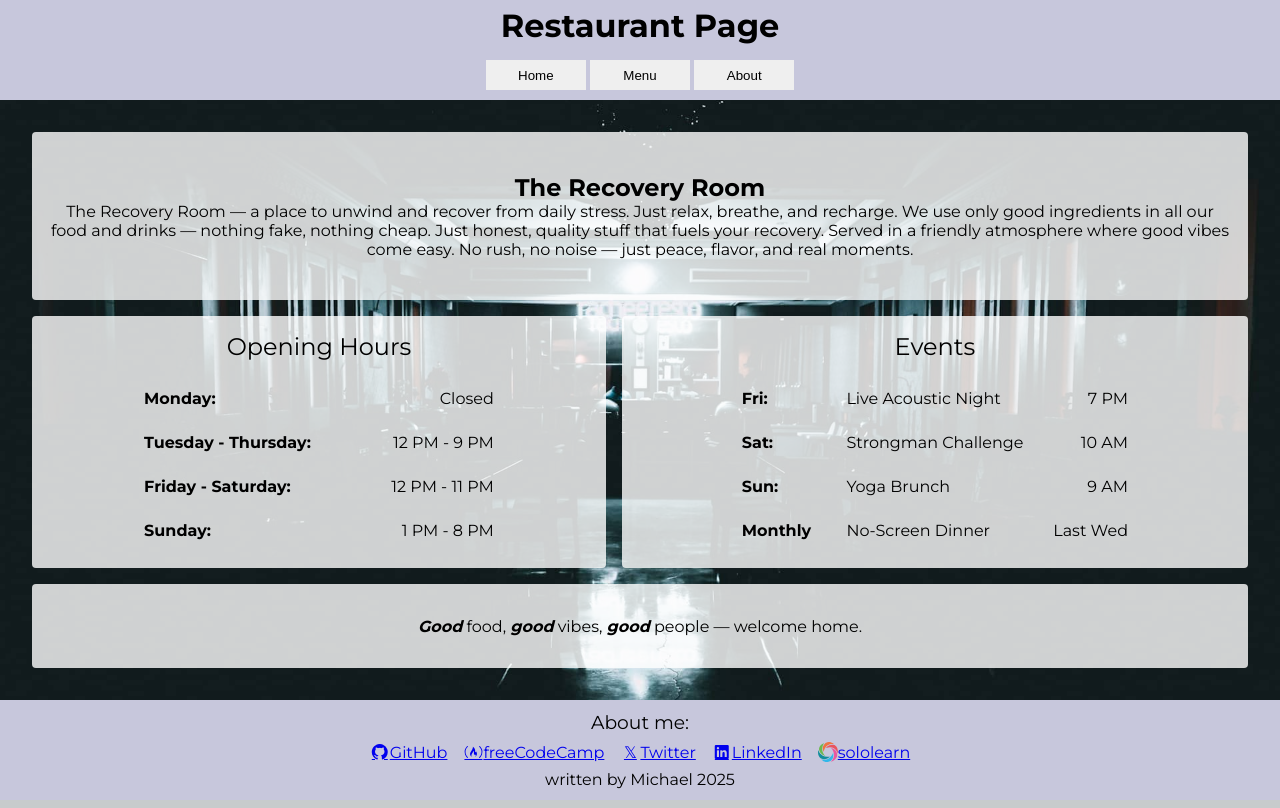
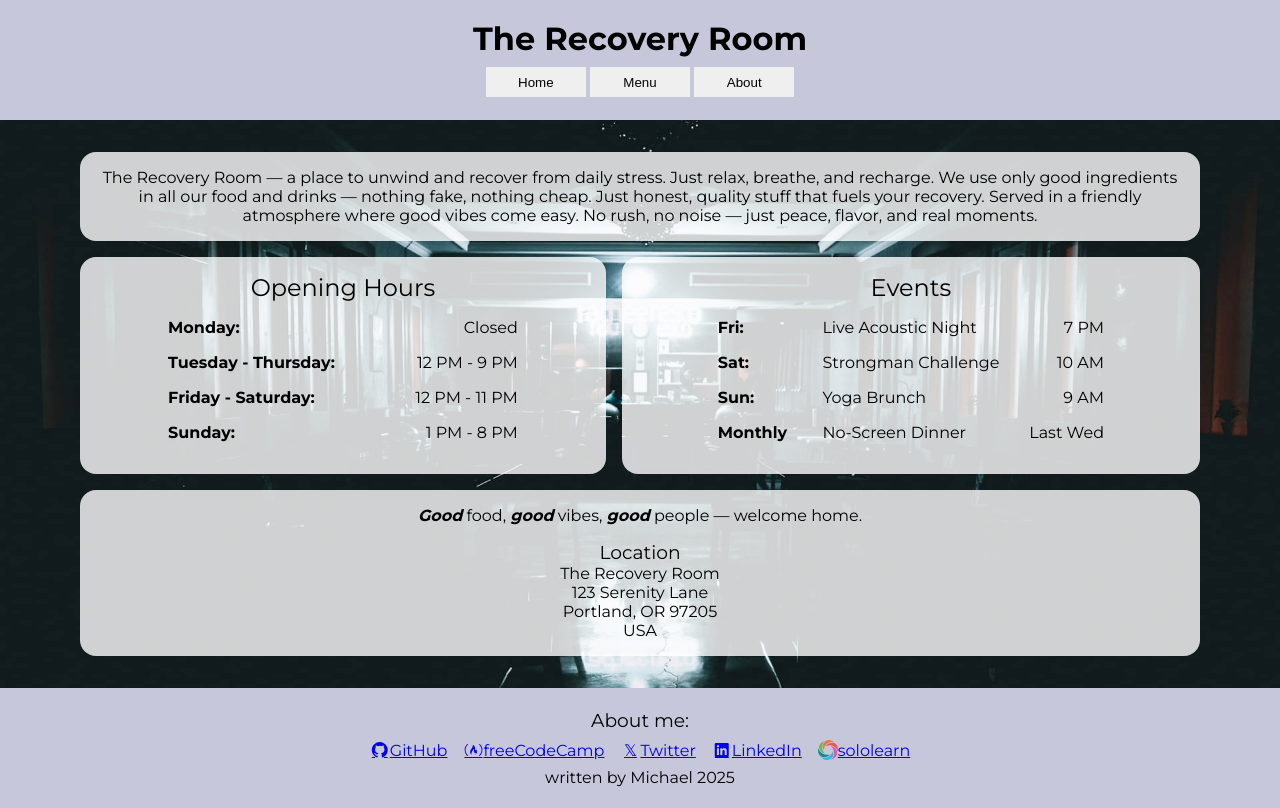
Before and after one commit to MightyCharm/restaurant-page2, a website built with webpack: page src/template.html in a window 1280 px wide. Built offline with nearby package versions, Linux system fonts and the light colour scheme.

Commit message:
feat(footer): add location details and adjust layout

```diff
--- a/src/home.js
+++ b/src/home.js
@@ -8,21 +8,14 @@ function createHomeModule() {
 
 function createHeader() {
   const header = document.createElement("header");
-  const h2 = document.createElement("h2");
   const para = document.createElement("p");
-
   header.classList.add("card", "card-home-header");
-
-  h2.textContent = "The Recovery Room";
   para.textContent = `The Recovery Room — a place to unwind and recover from daily \
     stress. Just relax, breathe, and recharge. We use only good ingredients in all \
     our food and drinks — nothing fake, nothing cheap. Just honest, quality stuff \
     that fuels your recovery. Served in a friendly atmosphere where good vibes come \
     easy. No rush, no noise — just peace, flavor, and real moments.`;
-
-  header.appendChild(h2);
   header.appendChild(para);
-
   return header;
 }
 
@@ -110,11 +103,26 @@ function createEvents() {
 
 function createFooter() {
   const footer = document.createElement("footer");
-  const para = document.createElement("p");
+  const para1 = document.createElement("p");
+  const div = document.createElement("div");
+  const h3 = document.createElement("h3");
+  const para2 = document.createElement("p");
+
+  para1.classList.add("sentence");
+  div.classList.add("location");
   footer.classList.add("card", "card-home-footer");
-  para.innerHTML =
+
+  para1.innerHTML =
     "<span>Good</span> food, <span>good</span> vibes, <span>good</span> people — welcome home.";
-  footer.appendChild(para);
+  h3.textContent = "Location";
+  para2.innerHTML =
+    "The Recovery Room<br />123 Serenity Lane<br />Portland, OR 97205<br />USA";
+
+  div.appendChild(h3);
+  div.appendChild(para2);
+
+  footer.appendChild(para1);
+  footer.appendChild(div);
   return footer;
 }
 
--- a/src/styles.css
+++ b/src/styles.css
@@ -16,10 +16,6 @@ html {
   font-size: 16px;
 }
 
-html,body {
-  height: 100vh;
-}
-
 body {
   background-color: hsl(195, 4%, 79%);
   font-family: "Montserrat", sans-serif;
@@ -27,17 +23,23 @@ body {
 
 .container {
   display: grid;
-  grid-template-rows: 100px 1fr 100px;
+  grid-template-rows: 120px 1fr 120px;
   height: 100%;
   /* border: 1px solid red; */
 }
 
+/* header page ================================================ */
 .container-header {
   display: grid;
   grid-template-rows: 1fr 1fr;
   justify-items: center;
   align-items: center;
 
+  position: sticky;
+  top: 0;
+  left: 0;
+  right: 0;
+  padding: 1rem;
   /* border: 1px solid blue; */
   background-color: var(--bg-header);
 }
@@ -52,14 +54,16 @@ body {
   background-color: pink;
 }
 
+/* main page ================================================ */
 .container-main {
   min-height: 100%;
   background-color: var(--bg-main);
+  /* border: 5px solid red; */
 }
 
 .content {
   display: grid;
-  padding: 2rem;
+  padding: 2rem 5rem;
 
   min-height: 100%;
   grid-template-rows: min-content 1fr;
@@ -67,22 +71,23 @@ body {
   background-image: url("images/restaurant-dark.jpg");
   background-position: center;
   background-size: cover;
+
+  /* border: 10px solid pink; */
 }
 
 .card {
-  padding: 1rem;
   background-color: hsla(0, 0%, 100%, 0.8);
-  border-radius: 4px;
+  border-radius: 16px;
   /* border: 1px solid hsl(0, 0%, 80%); */
 }
 
-/**/
+/* Home Module*/
 .home-module {
   grid-template-areas:
     "header header"
     "hours events"
     "footer footer";
-  grid-template-rows: 2fr 3fr 1fr;
+  grid-template-rows: auto auto auto;
   gap: 1rem;
   /* border: 5px solid red; */
 }
@@ -92,13 +97,11 @@ body {
 
   display: flex;
   flex-direction: column;
-  /* align-items: center; */
   justify-content: center;
   text-align: center;
+  padding: 1rem;
   /* border: 2px solid blue; */
 }
-
-
 
 .card-home-hours {
   grid-area: hours;
@@ -106,7 +109,10 @@ body {
   display: flex;
   flex-direction: column;
   align-items: center;
+  text-align: center;
   gap: 1rem;
+  padding-top: 1rem;
+  padding-bottom: 2rem;
   /* border: 1px solid green; */
 }
 
@@ -117,12 +123,15 @@ body {
   flex-direction: column;
   align-items: center;
   gap: 1rem;
+    padding-top: 1rem;
+  padding-bottom: 2rem;
   /* border: 1px solid red; */
 }
 
 .card-home-hours > h2,
 .card-home-events > h2 {
   font-weight: normal;
+  /* border: 1px solid red; */
 }
 
 .card-home-hours > ul,
@@ -130,9 +139,11 @@ body {
   display: grid;
   justify-content: center;
   align-items: center;
+  gap: 1rem;
 
   height: 100%;
   list-style-type: none;
+
   /* border: 5px solid blue; */
 }
 
@@ -140,13 +151,11 @@ body {
   display: grid;
   grid-template-columns: 1fr 1fr;
   justify-items: start;
-  /* align-items: center; */
   gap: 1rem;
   /* border: 1px solid yellow; */
 }
 
 .card-home-events > ul > li {
-
   display: grid;
   grid-template-columns: 1fr 2fr 1fr;
   justify-items: start;
@@ -164,20 +173,30 @@ body {
   justify-self: end;
 }
 
-
 .card-home-footer {
   grid-area: footer;
 
   display: flex;
-  justify-content: center;
+  flex-direction: column;
   align-items: center;
+  gap: 1rem;
+  padding: 1rem;
 }
 
-.card-home-footer > p > span {
+.location {
+  text-align: center;
+}
+
+.location > h3 {
+  font-weight: normal;
+}
+
+.sentence > span {
   font-style: italic;
   font-weight: bold;
 }
 
+/* footer page ================================================ */
 .container-footer {
   display: flex;
   flex-direction: column;
@@ -186,6 +205,7 @@ body {
   gap: 0.5rem;
   /* border: 1px solid rgb(177, 36, 184); */
   background-color: var(--bg-footer);
+  padding: 1rem;
 }
 
 .footer-header {
@@ -220,7 +240,6 @@ body {
   /* background-color: blue; */
 }
 
-
 @media (min-width: 1500px) {
   html {
     border: 1px solid red;
--- a/src/template.html
+++ b/src/template.html
@@ -7,9 +7,8 @@
   </head>
   <body>
     <div class="container">
-
       <header class="container-header">
-        <h1>Restaurant Page</h1>
+        <h1>The Recovery Room</h1>
         <nav>
           <button class="btn">Home</button>
           <button class="btn">Menu</button>
@@ -20,9 +19,7 @@
       <main class="container-main">
         <div class="content home-module" id="content">
 
-
-          <!-- <header class="card card-home-header">
-            <h1>The Recovery Room</h1>
+     <!-- <header class="card card-home-header">
             <p>
               The Recovery Room — a place to unwind and recover from daily
               stress. Just relax, breathe, and recharge. We use only good
@@ -36,10 +33,22 @@
           <section class="card card-home-hours">
             <h2>Opening Hours</h2>
             <ul>
-              <li><span class="span-day">Monday:</span><span class="span-time-hours">Closed</span></li>
-              <li><span class="span-day">Tuesday - Thursday:</span><span class="span-time-hours">12 PM - 9 PM</span></li>
-              <li><span class="span-day">Friday - Saturday:</span><span class="span-time-hours">12 PM - 11 PM</span></li>
-              <li><span class="span-day">Sunday:</span><span class="span-time-hours">1 PM - 8 PM</span></li>
+              <li>
+                <span class="span-day">Monday:</span
+                ><span class="span-time-hours">Closed</span>
+              </li>
+              <li>
+                <span class="span-day">Tuesday - Thursday:</span
+                ><span class="span-time-hours">12 PM - 9 PM</span>
+              </li>
+              <li>
+                <span class="span-day">Friday - Saturday:</span
+                ><span class="span-time-hours">12 PM - 11 PM</span>
+              </li>
+              <li>
+                <span class="span-day">Sunday:</span
+                ><span class="span-time-hours">1 PM - 8 PM</span>
+              </li>
             </ul>
           </section>
 
@@ -47,23 +56,43 @@
             <h2>Events</h2>
             <ul>
               <li>
-                <span class="span-day">Fri:</span><span>Live Acoustic Night</span><span class="span-time-event">7 PM</span>
+                <span class="span-day">Fri:</span
+                ><span>Live Acoustic Night</span
+                ><span class="span-time-event">7 PM</span>
               </li>
               <li>
-                <span class="span-day">Sat:</span><span>Strongman Challenge</span><span class="span-time-event">10 AM</span>
-              </li>
-              <li><span class="span-day">Sun:</span><span>Yoga Brunch</span><span class="span-time-event">9 AM</span>
+                <span class="span-day">Sat:</span
+                ><span>Strongman Challenge</span
+                ><span class="span-time-event">10 AM</span>
               </li>
               <li>
-                <span class="span-day">Monthly:</span><span>No-Screen Dinner</span><span class="span-time-event">Last Wed</span>
+                <span class="span-day">Sun:</span><span>Yoga Brunch</span
+                ><span class="span-time-event">9 AM</span>
+              </li>
+              <li>
+                <span class="span-day">Monthly:</span
+                ><span>No-Screen Dinner</span
+                ><span class="span-time-event">Last Wed</span>
               </li>
             </ul>
           </section>
 
           <footer class="card card-home-footer">
-            <p><span>Good</span> food, <span>good</span> vibes, <span>good</span> people — welcome home.</p>
-          </footer>
-           -->
+            <p class="sentence">
+              <span>Good</span> food, <span>good</span> vibes,
+              <span>good</span> people — welcome home.
+            </p>
+
+            <div class="location">
+              <h3>Location</h3>
+              <p>
+                The Recovery Room<br />
+                123 Serenity Lane<br />
+                Portland, OR 97205<br />
+                USA
+              </p>
+            </div>
+          </footer> -->
 
         </div>
       </main>
@@ -112,7 +141,6 @@
         </ul>
         <div class="footer-name">written by Michael 2025</div>
       </footer>
-
     </div>
   </body>
 </html>
```
